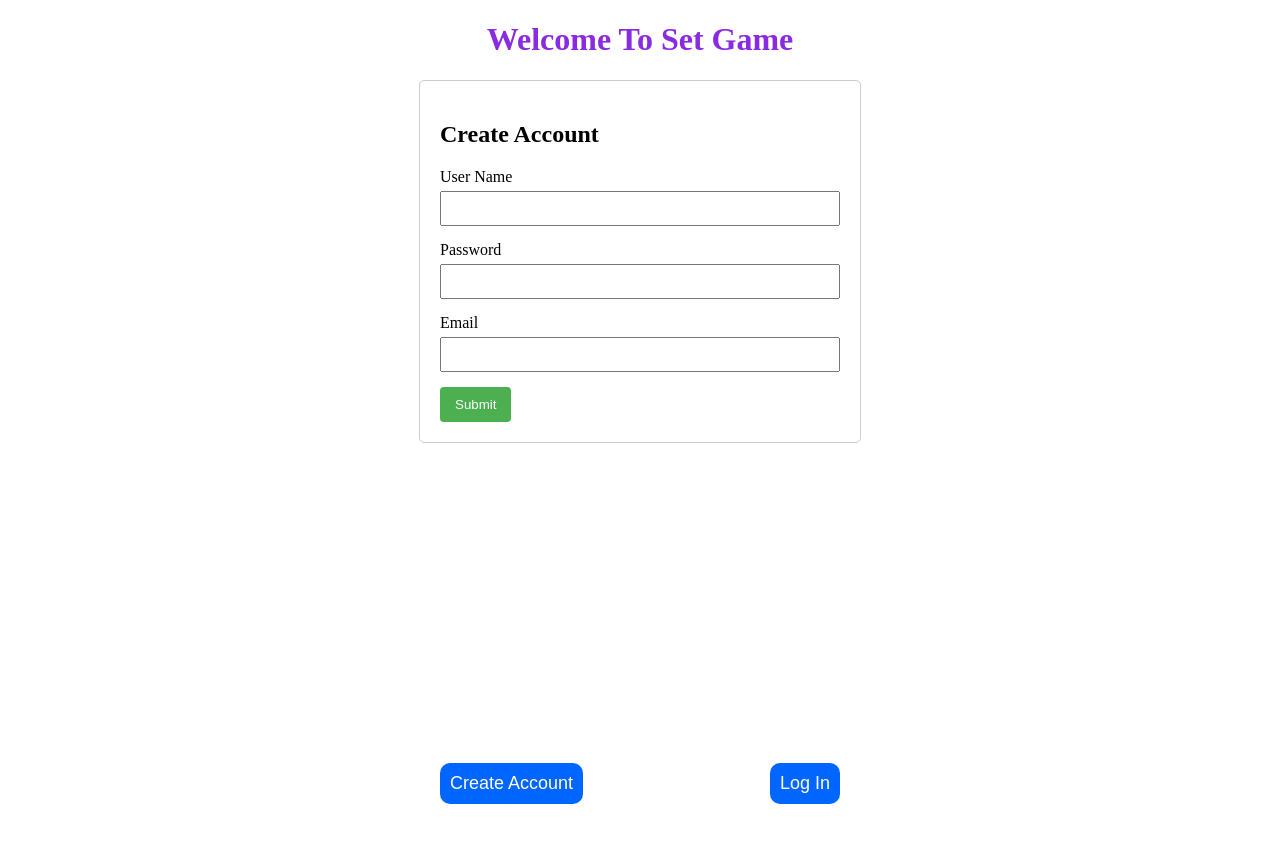
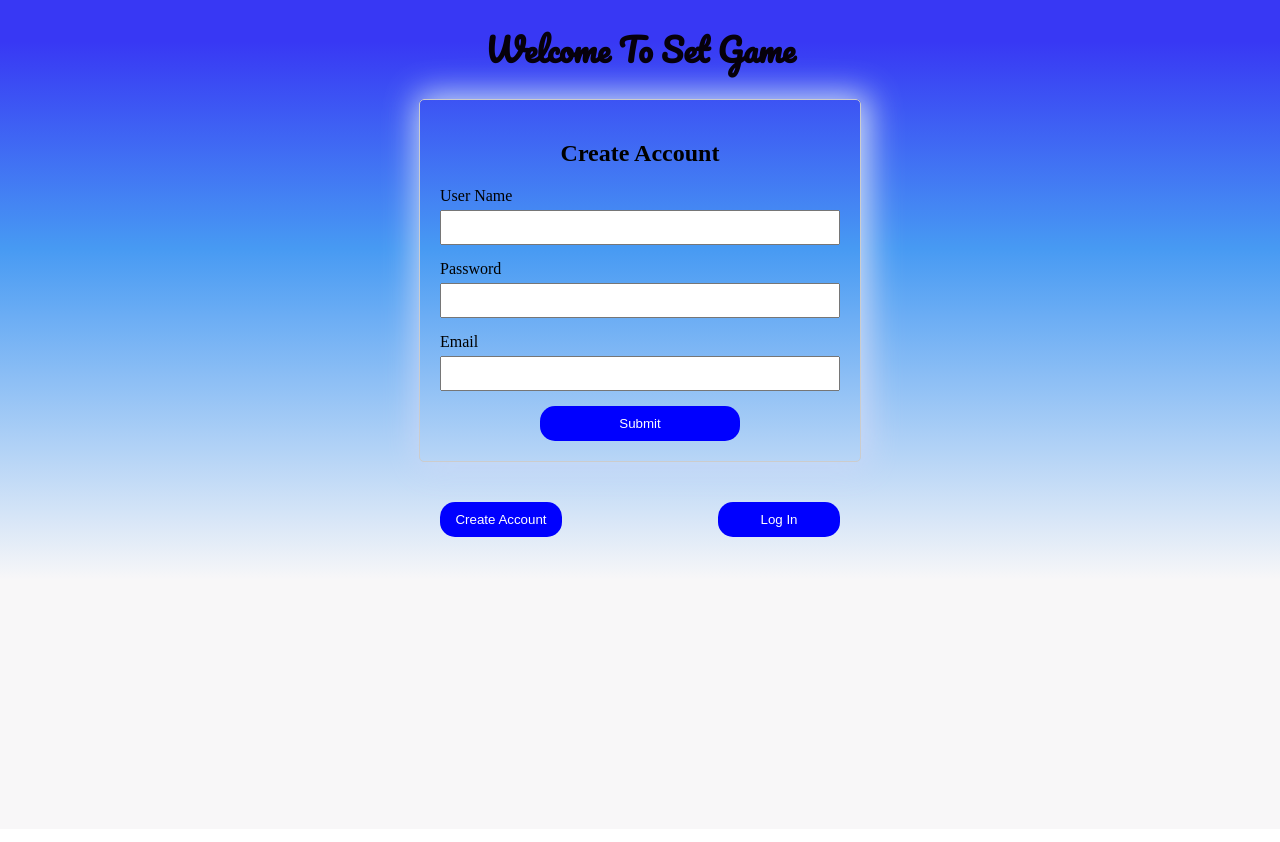
Before and after one commit to mdc42224/Event-Manager, a plain HTML site: page index.html in a window 1280 px wide. Both pictures are taken after a click on the button "Create Account". Drawn offline with Linux system fonts and the light colour scheme.

Commit message:
add style to forms

```diff
--- a/homeStyle.css
+++ b/homeStyle.css
@@ -1,50 +1,68 @@
+@import url('https://fonts.googleapis.com/css2?family=Pacifico&display=swap');
+
+body {
+    height: 100vh;
+    background: linear-gradient(to bottom,rgb(56, 56, 244) 5%, rgb(71, 154, 243) 30%, rgb(248, 247, 248) 70%);
+}
+header h1{
+    text-align: center;
+    color: rgb(6, 0, 11);
+    font-family: 'Pacifico', cursive;
+}
 form {
     max-width: 400px;
     margin: 20px auto ;
     padding: 20px;
     border: 1px solid #ccc;
     border-radius: 5px;
+    box-shadow: 3px 0px 32px 5px #cad9f7;
+}
+h2 {
+    display: flex;
+    justify-content: space-around;
 }
 #entryButtonContainer{
-    max-width: 400px;
-    margin: 300px auto 20px;
+    width: 400px;
+    margin: 20px auto ;
     padding: 20px;
     display:flex;
     justify-content: space-between;
 }
-#entryButtonContainer button {
-    font-size: large;
-    color: white;
-    background-color: #0066ff;
-    padding: 10px;
-    border: none;
-    border-radius: 10px;
-    cursor: pointer;
-}
+
 #entryButtonContainer button:hover {
 background-color: #0080ff;
+}
+
+form button , #entryButtonContainer button{
+    background-color: blue;
+    color: white;
+    padding: 10px 15px;
+    border: none;
+    border-radius: 15px;
+    cursor: pointer;
+    display:flex;
+    margin-left: 100px;
+    justify-content: center;
+    width: 200px;
+}
+#entryButtonContainer button {
+    width: 122px;
+    margin: 0;
+}
+
+ form button:hover {
+    background-color: #45a049;
+    transform: scale(1.2);
+}
+
+.inputContainer {
+    margin-bottom: 15px;
 }
 input {
     width: 100%;
     padding: 8px;
     margin-top: 5px;
     box-sizing: border-box;
-}
-form button {
-    background-color: #4CAF50;
-    color: white;
-    padding: 10px 15px;
-    border: none;
-    border-radius: 4px;
-    cursor: pointer;
-}
-
- form button:hover {
-    background-color: #45a049;
-}
-
-.inputContainer {
-    margin-bottom: 15px;
 }
 .error {
     color: red;
@@ -59,7 +77,3 @@ form button {
 .success-border {
     border: 2px solid lawngreen;
 }
-header h1{
-    text-align: center;
-    color: blueviolet;
-}
```
